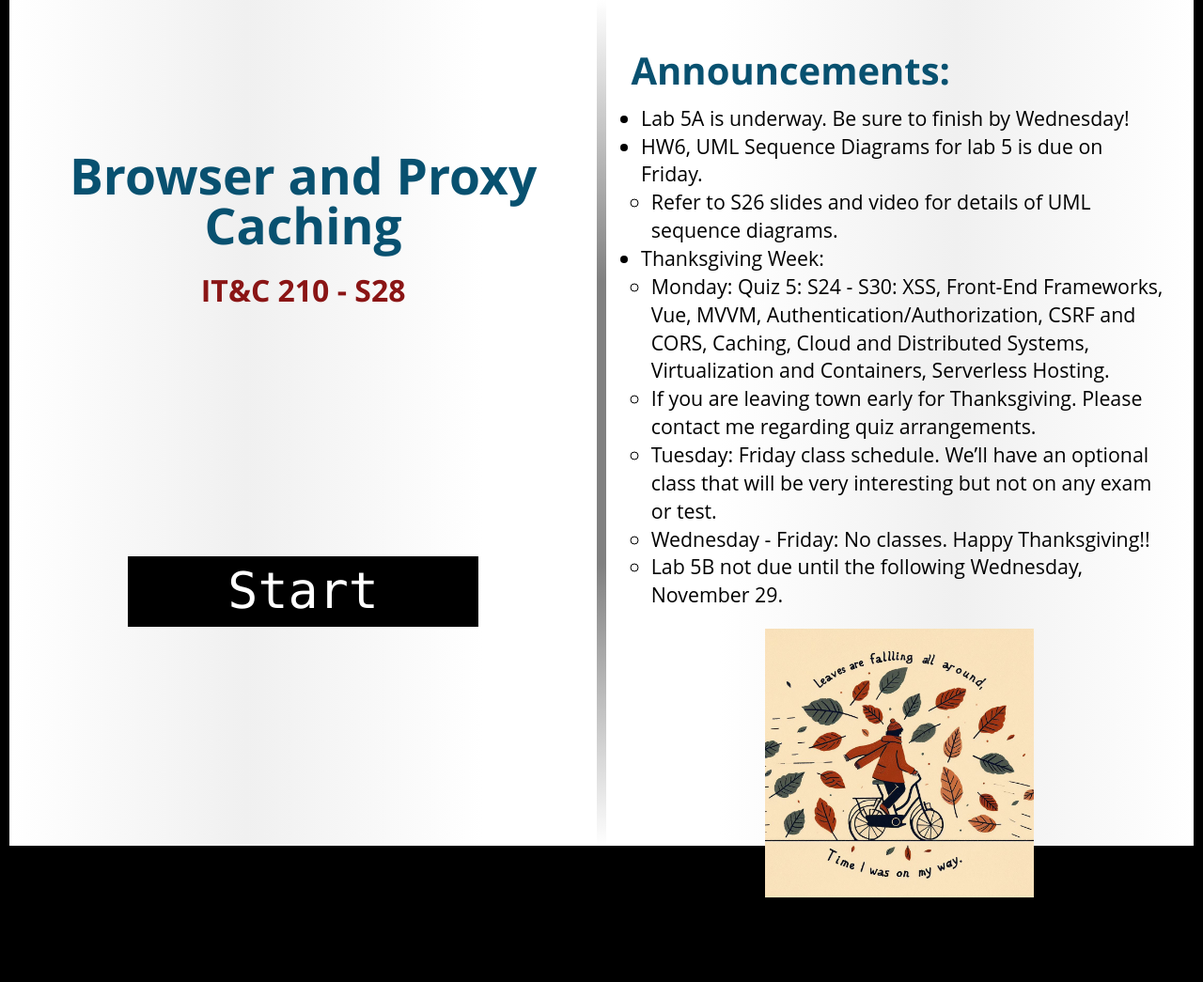
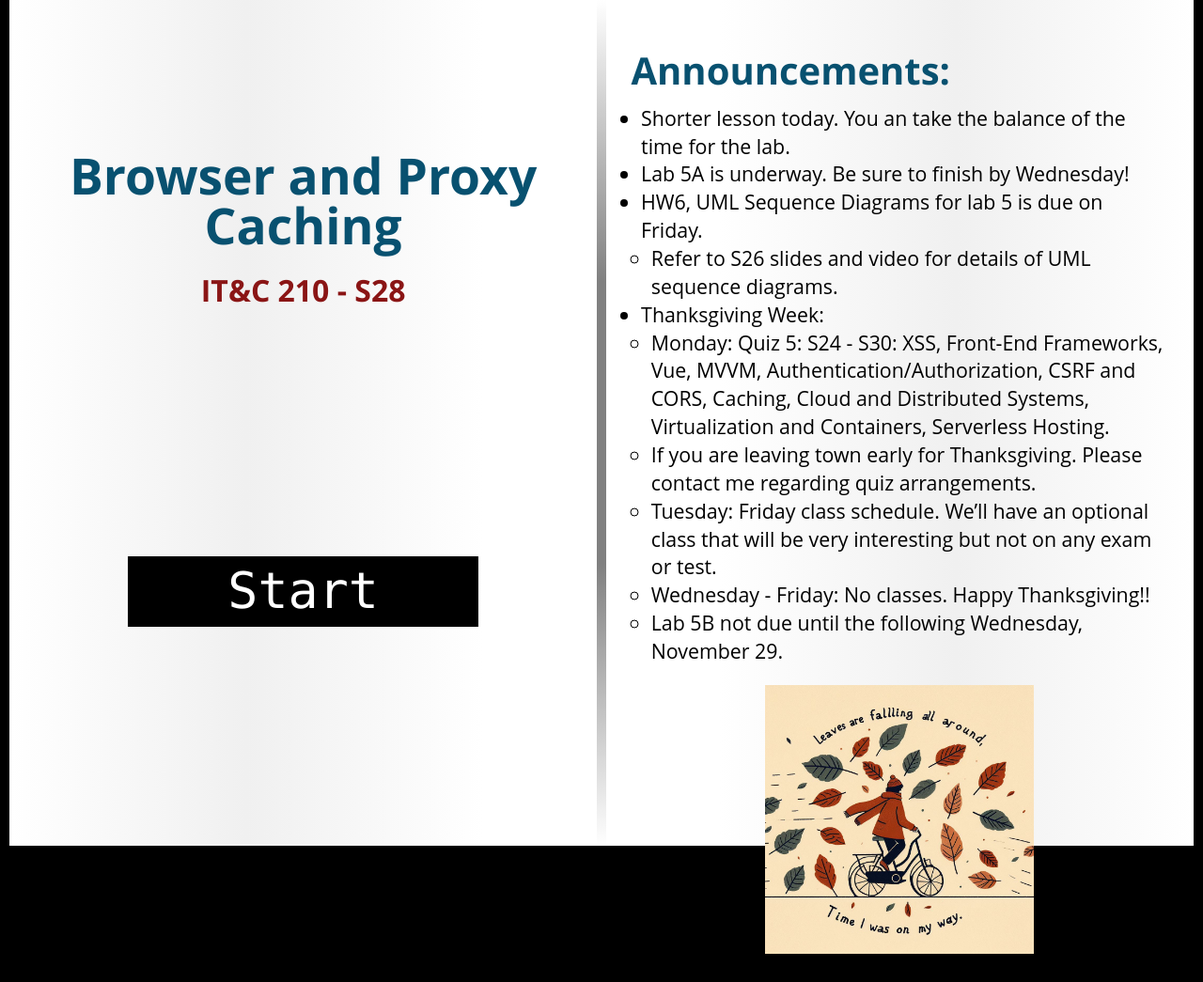
Before and after one commit to BYU-ITC-210/BYU-ITC-210.github.io, a Jekyll site: the page built from _welcome/S28.md, in a window 1280 px wide. Shown: the whole page at 94% size. Built offline with Jekyll 4.4.1, drawn with Linux system fonts in a browser that asks for light colours; some web fonts are replaced; before the commit the page ends 985 px from its top, so only the background shows below that.

Commit message:
Update welcome

```diff
--- a/_welcome/S28.md
+++ b/_welcome/S28.md
@@ -3,6 +3,7 @@ title: Browser and Proxy Caching
 session: S28
 ---
 
+* Shorter lesson today. You an take the balance of the time for the lab.
 * Lab 5A is underway. Be sure to finish by Wednesday!
 * HW6, UML Sequence Diagrams for lab 5 is due on Friday.
     * Refer to S26 slides and video for details of UML sequence diagrams.
```
